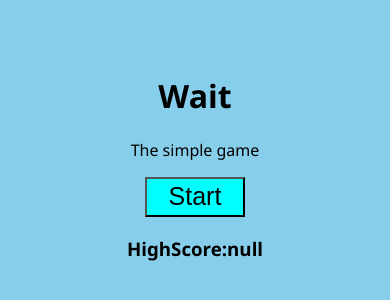
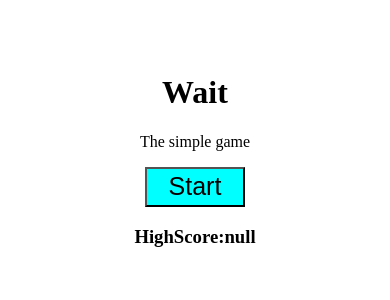
Before and after one commit to S-Shun2960/wait-pwa-app, a website: page www/index.html in a window 390 px wide. Drawn offline with Linux system fonts and the light colour scheme; some packages are replaced by stand-ins of ours.

Commit message:
Update style.css

```diff
--- a/www/css/style.css
+++ b/www/css/style.css
@@ -1,6 +1,6 @@
 /**/
 body, html {
-  font-family: 'Segoe UI', Tahoma, Geneva, Verdana, sans-serif;
+  font-family: 'Roboto-Light'
   background-color: skyblue;
 }
 
```
